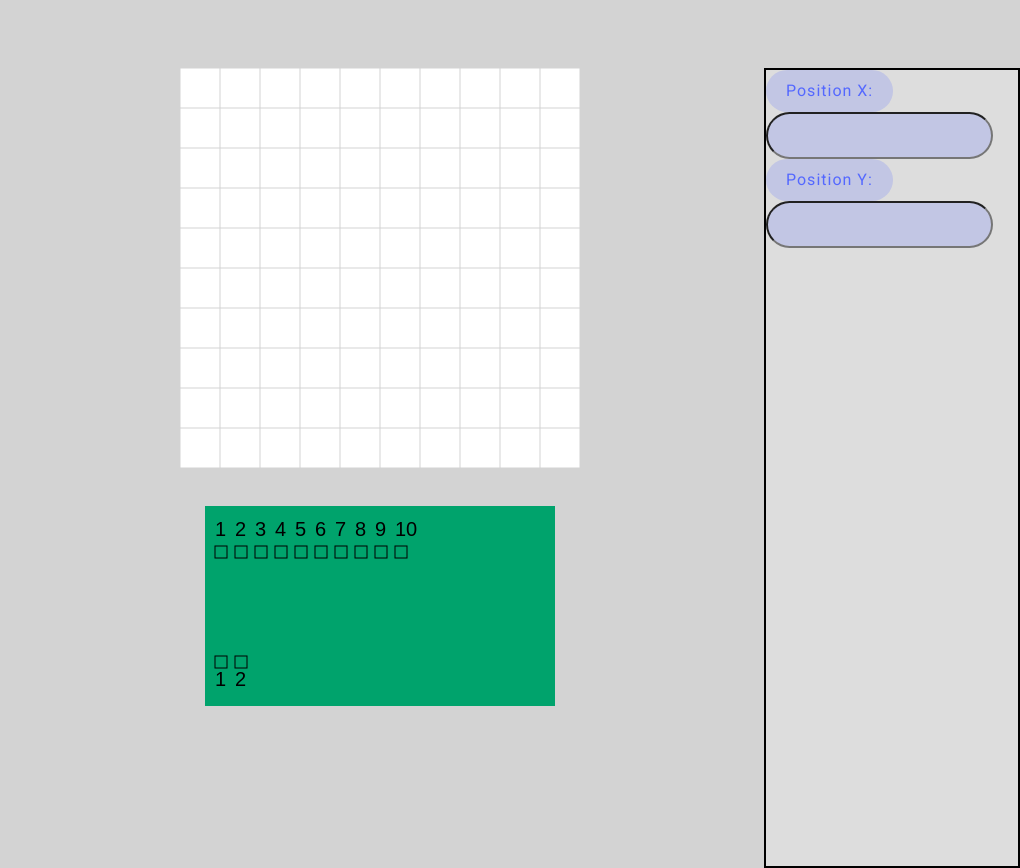
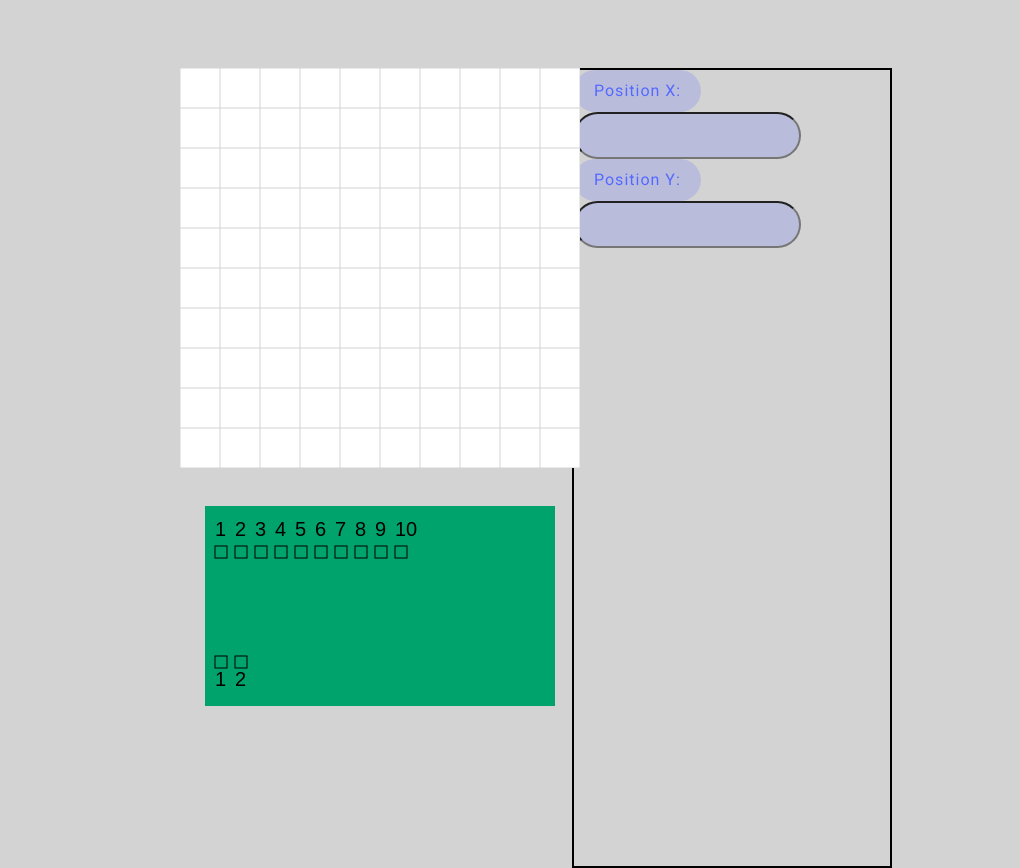
Before and after one commit to BennoCrafter/VirtualEnv, a plain HTML site: page editor/index.html in a window 1280 px wide. Shown: the full height of the page, 260-1280 px from the left. Drawn offline with Linux system fonts and the light colour scheme.

```diff
--- a/editor/css/inspector-style.css
+++ b/editor/css/inspector-style.css
@@ -1,9 +1,8 @@
 #inspector {
-    background-color: #ddd;
     position: fixed;
     display: relative;
-    left: 80%;
-    width: 20%;
+    left: 65%;
+    width: 25%;
     height: 100%;
     border: black solid 2px;
 }
```
